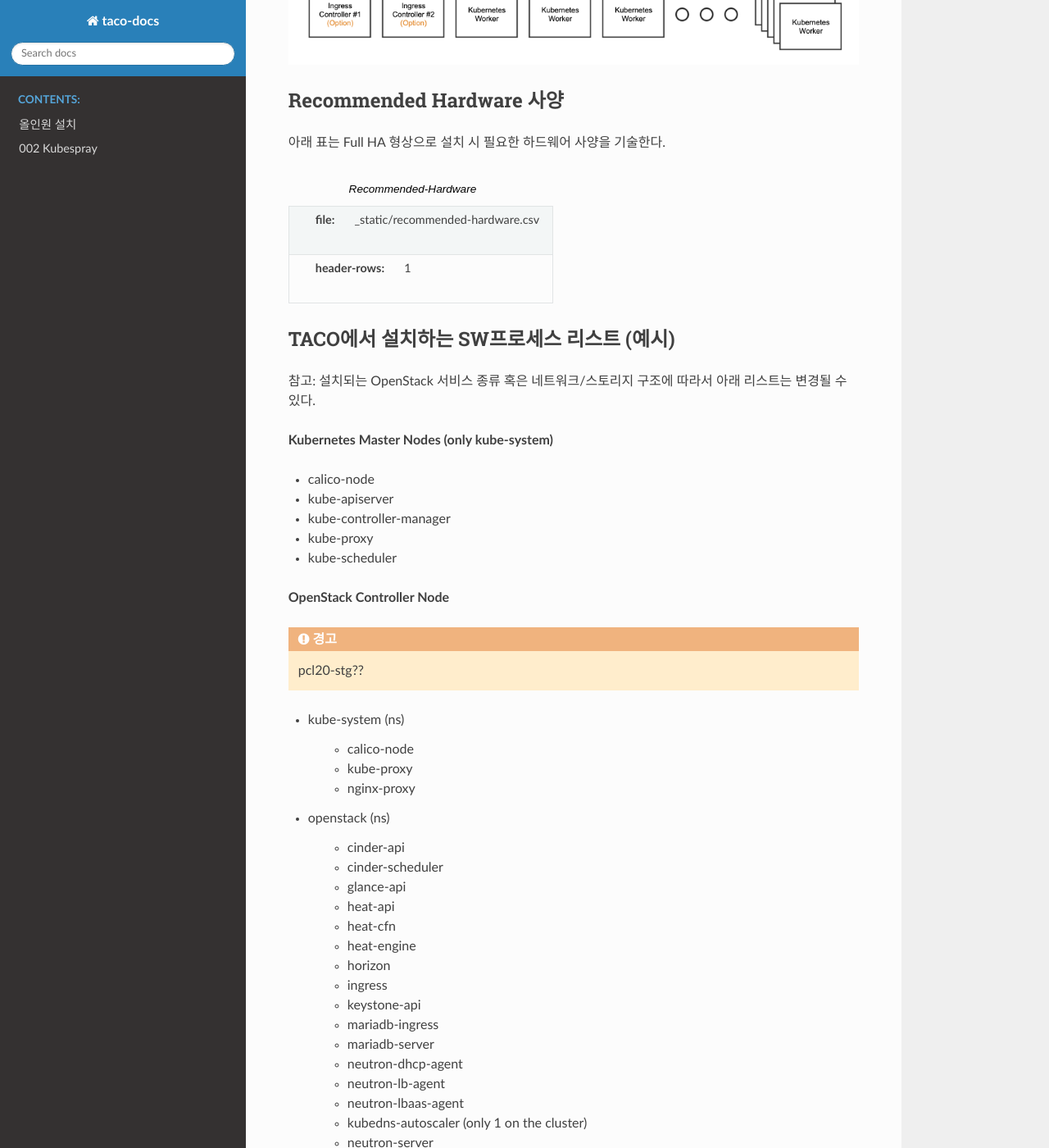
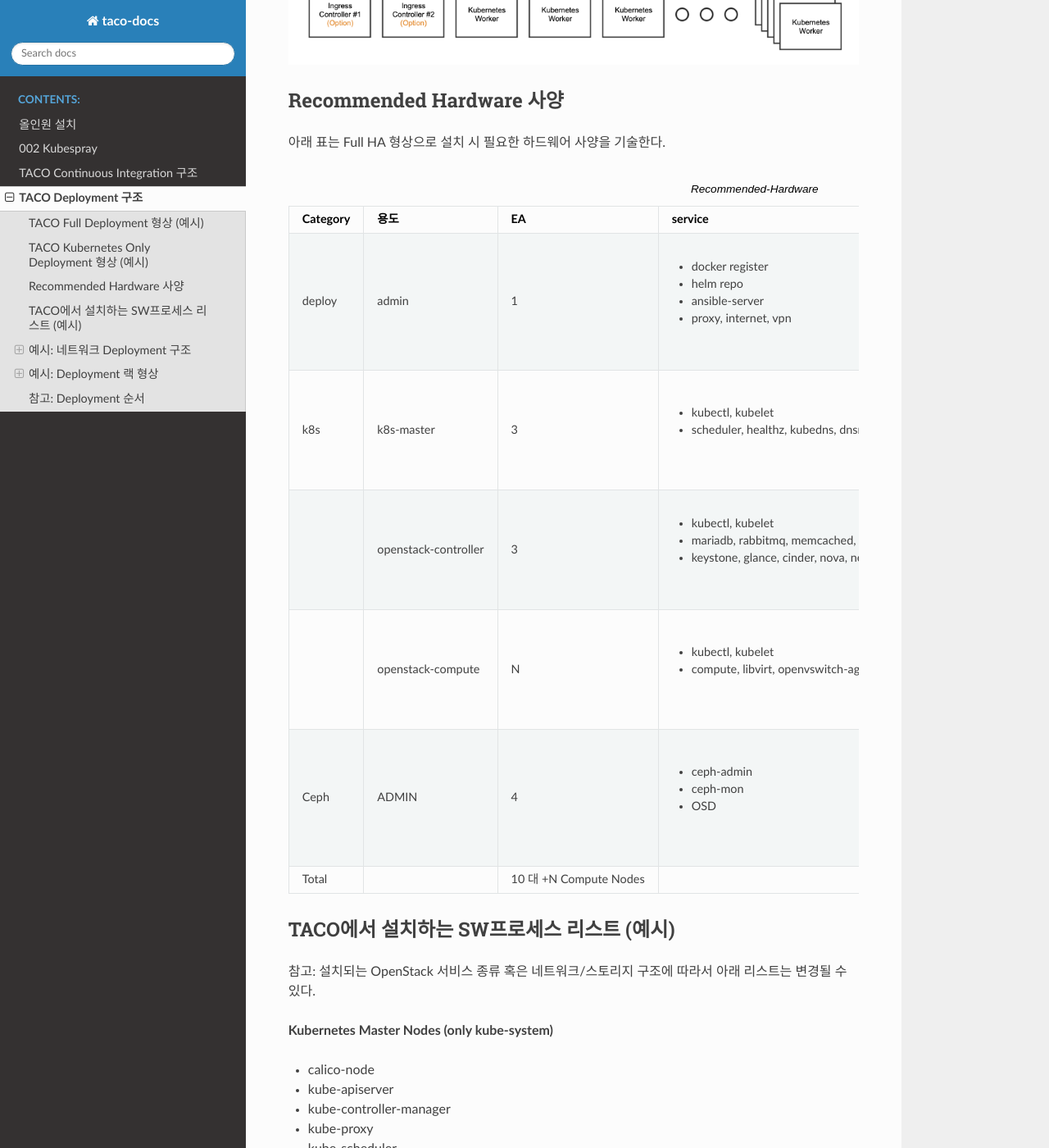
Before and after one commit to openinfradev/taco-docs, a Sphinx documentation site: the page built from docs/source/taco-architecture/taco-deployment-architecture.rst, in a window 1280 px wide and 1400 px high, scrolled down 2273 px. Shown: the whole window at 82% size. Built offline with Sphinx 7.4.7 and the Read the Docs theme 2.0.0, drawn with Linux system fonts in a browser that asks for light colours; pages that are not in the unit, such as notebooks, are missing from menus.

Commit message:
correct directory name and correct csv-file

```diff
--- a/docs/source/index.rst
+++ b/docs/source/index.rst
@@ -18,8 +18,8 @@
 
    intro/aio.rst
    tacoplay/kubespray.rst
-   taco-arc/taco-continuous-integration.rst
-   taco-arc/taco-deployment-architecture.rst
+   taco-architecture/taco-continuous-integration.rst
+   taco-architecture/taco-deployment-architecture.rst
 
 
 Indices and tables
--- a/docs/source/taco-architecture/_static/recommended-hardware.csv
+++ b/docs/source/taco-architecture/_static/recommended-hardware.csv
@@ -2,38 +2,38 @@
 deploy,admin,1,"* docker register
 * helm repo
 * ansible-server
-* proxy, internet, vpn","> 8 core
-> 64G ram
-> 300G 2EA (OS용도)
-> 1T 2EA HDD (Repo 저장소)
-> 10G NIC x2, 4 port
-> 1G NIC"
+* proxy, internet, vpn","* 8 core
+* 64G ram
+* 300G 2EA (OS용도)
+* 1T 2EA HDD (Repo 저장소)
+* 10G NIC x2, 4 port
+* 1G NIC"
 k8s,k8s-master,3,"* kubectl, kubelet
-* scheduler, healthz, kubedns, dnsmasq, apiserver, contoller-manager","> 8 core
-> 32G ram
-> 300G 2EA (OS용도)
-> 10G NIC x2, 4 port
-> 1G NIC"
+* scheduler, healthz, kubedns, dnsmasq, apiserver, contoller-manager","* 8 core
+* 32G ram
+* 300G 2EA (OS용도)
+* 10G NIC x2, 4 port
+* 1G NIC"
 ,openstack-controller,3,"* kubectl, kubelet
 * mariadb, rabbitmq, memcached, haproxy, openvswitch
-* keystone, glance, cinder, nova, neutron, horizon","> 8 core
-> 32G ram
-> 300G 2 EA (OS용도)
-> 10G NIC x2, 4 port
-> 1G NIC"
+* keystone, glance, cinder, nova, neutron, horizon","* 8 core
+* 32G ram
+* 300G 2 EA (OS용도)
+* 10G NIC x2, 4 port
+* 1G NIC"
 ,openstack-compute,N,"* kubectl, kubelet
-* compute, libvirt, openvswitch-agent, linuxbridge-agent","> 24 core
-> 256G ram
-> 300G 2 EA (OS용도)
-> 10G NIC x2, 4 port
-> 1G NIC"
+* compute, libvirt, openvswitch-agent, linuxbridge-agent","* 24 core
+* 256G ram
+* 300G 2 EA (OS용도)
+* 10G NIC x2, 4 port
+* 1G NIC"
 Ceph,ADMIN,4,"* ceph-admin
 * ceph-mon
-* OSD","> 8 core
-> 128G ram
-> 300G 2 EA (OS용도)
-> 1TB 4 EA
-> 10G NIC x2, 4 port
-> 1G NIC"
+* OSD","* 8 core
+* 128G ram
+* 300G 2 EA (OS용도)
+* 1TB 4 EA
+* 10G NIC x2, 4 port
+* 1G NIC"
 Total,,"10 대
 +N Compute Nodes",,core는 H/T Off 기준
--- a/docs/source/taco-architecture/taco-deployment-architecture.rst
+++ b/docs/source/taco-architecture/taco-deployment-architecture.rst
@@ -31,7 +31,6 @@
 아래 표는 Full HA 형상으로 설치 시 필요한 하드웨어 사양을 기술한다.
 
 .. csv-table:: Recommended-Hardware
-
    :file: _static/recommended-hardware.csv
    :header-rows: 1
 
```
